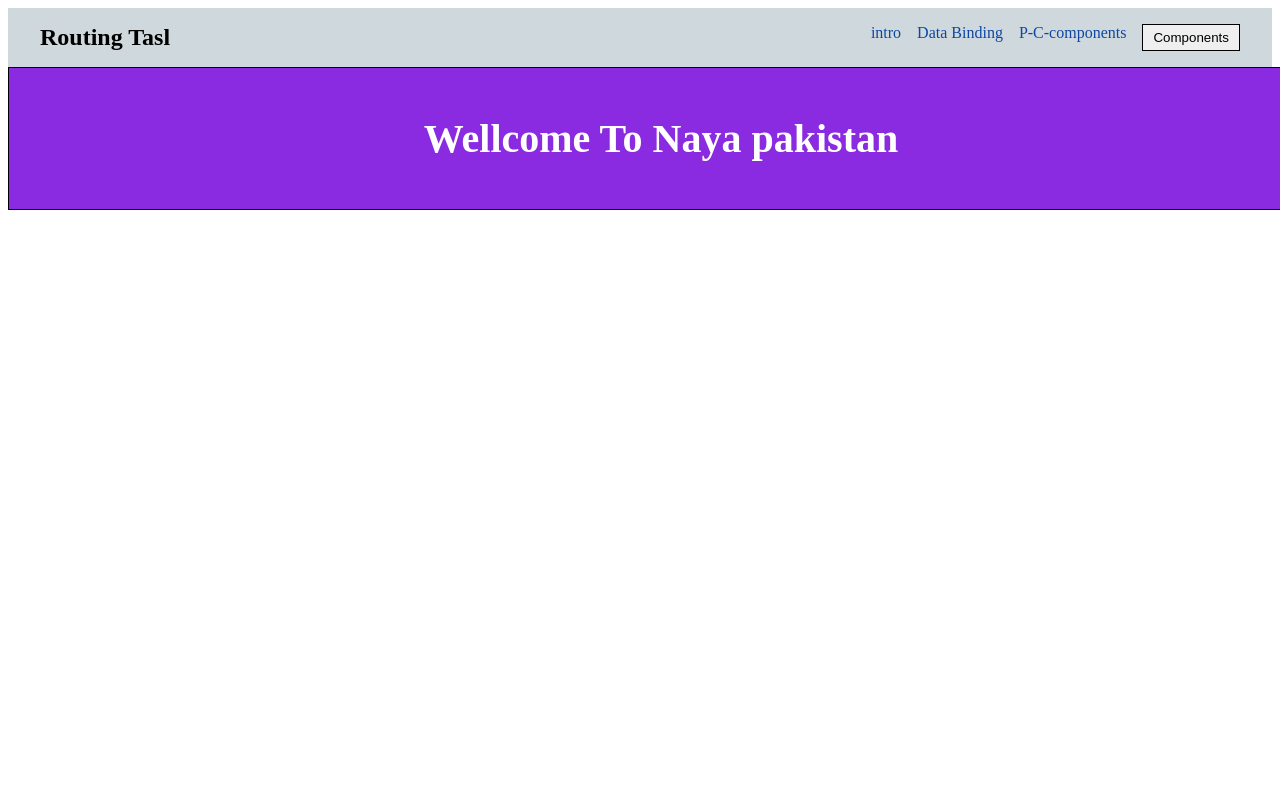
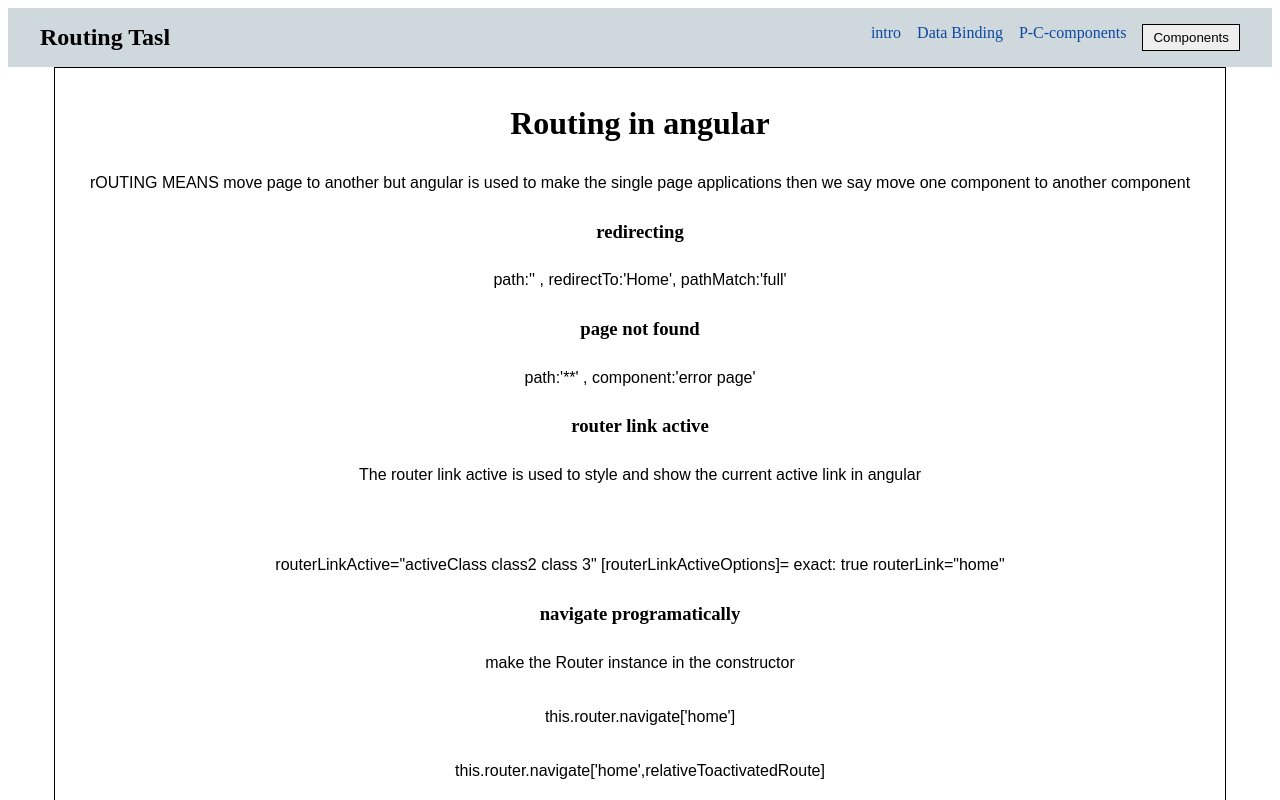
Before and after one commit to engineeralihassan/angular-revision, an Angular app: page /routing in a window 1280 px wide. Before the commit this address led to /. Shown: the top 800 px of the page. Built offline with nearby package versions, Linux system fonts and the light colour scheme.

Commit message:
routing half is done

```diff
--- a/src/app/app-routing.module.ts
+++ b/src/app/app-routing.module.ts
@@ -14,6 +14,7 @@ import { NgSwitchComponent } from './components/ng-switch/ng-switch.component';
 import { Service1Service } from './services/service1.service';
 import { ServicesComponent } from './components/services/services.component';
 import { ObservablesComponent } from './components/observables/observables.component';
+import { RoutingComponent } from './components/routing/routing.component';
 
 
 const routes: Routes = [
@@ -34,6 +35,7 @@ const routes: Routes = [
   { path: 'ngSwitch', component: NgSwitchComponent },
   { path: 'services', component: ServicesComponent },
   { path: 'observables', component: ObservablesComponent },
+  { path: 'routing', component: RoutingComponent }
 
 
 
--- a/src/app/app.module.ts
+++ b/src/app/app.module.ts
@@ -31,6 +31,7 @@ import { AddcourseComponent } from './components/services/addcourse/addcourse.co
 import { ServiceCourseComponent } from './components/service-course/service-course.component';
 import { ObservablesComponent } from './components/observables/observables.component';
 import { SubjectsComponent } from './components/subjects/subjects.component';
+import { RoutingComponent } from './components/routing/routing.component';
 @NgModule({
   declarations: [
     AppComponent,
@@ -60,7 +61,8 @@ import { SubjectsComponent } from './components/subjects/subjects.component';
      AddcourseComponent,
      ServiceCourseComponent,
      ObservablesComponent,
-     SubjectsComponent
+     SubjectsComponent,
+     RoutingComponent
   ],
   imports: [
     BrowserModule,
--- /dev/null
+++ b/src/app/components/routing/routing.component.html
@@ -0,0 +1,32 @@
+<div class="container">
+  <h1>Routing in angular</h1>
+  <P>
+    rOUTING MEANS move page to another but angular is used to make the single
+    page applications then we say move one component to another component
+  </P>
+  <h3>redirecting</h3>
+  <p>path:'' , redirectTo:'Home', pathMatch:'full'</p>
+  <h3>page not found</h3>
+  <p>path:'**' , component:'error page'</p>
+  <h3>router link active</h3>
+  <p>
+    The router link active is used to style and show the current active link in
+    angular
+  </p>
+  <p>
+    <a
+      routerLinkActive="activeClass class2 class 3"
+      [routerLinkActiveOptions]="{ exact: true }"
+      routerLink="home"
+    ></a>
+  </p>
+
+  <p>
+    routerLinkActive="activeClass class2 class 3" [routerLinkActiveOptions]=
+    exact: true routerLink="home"
+  </p>
+  <h3>navigate programatically</h3>
+  <p>make the Router instance in the constructor</p>
+  <p>this.router.navigate['home']</p>
+  <p>this.router.navigate['home',relativeToactivatedRoute]</p>
+</div>
--- a/src/app/navbar/navbar.component.html
+++ b/src/app/navbar/navbar.component.html
@@ -20,6 +20,7 @@
           <a routerLink="/ngSwitch">ng-Switch</a>
           <a routerLink="/services">Services</a>
           <a routerLink="/observables">observables & subjects</a>
+          <a routerLink="routing">Routing</a>
         </div>
       </div>
     </li>
```
Also changed, not shown: src/app/components/routing/routing.component.ts (added, +10 -0 lines), src/app/components/routing/routing.component.css (added), 1 other file (tests, documents, lock files or other folders).
